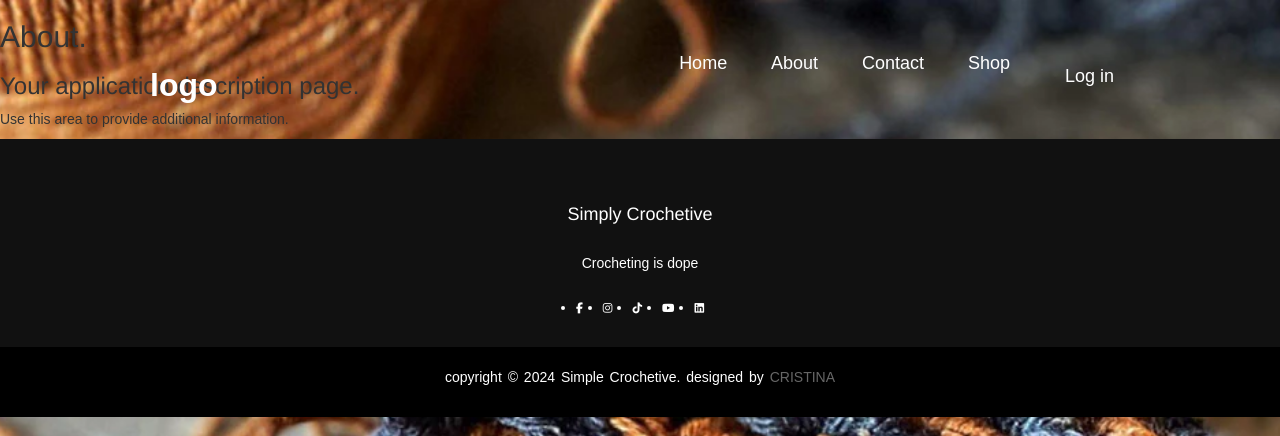
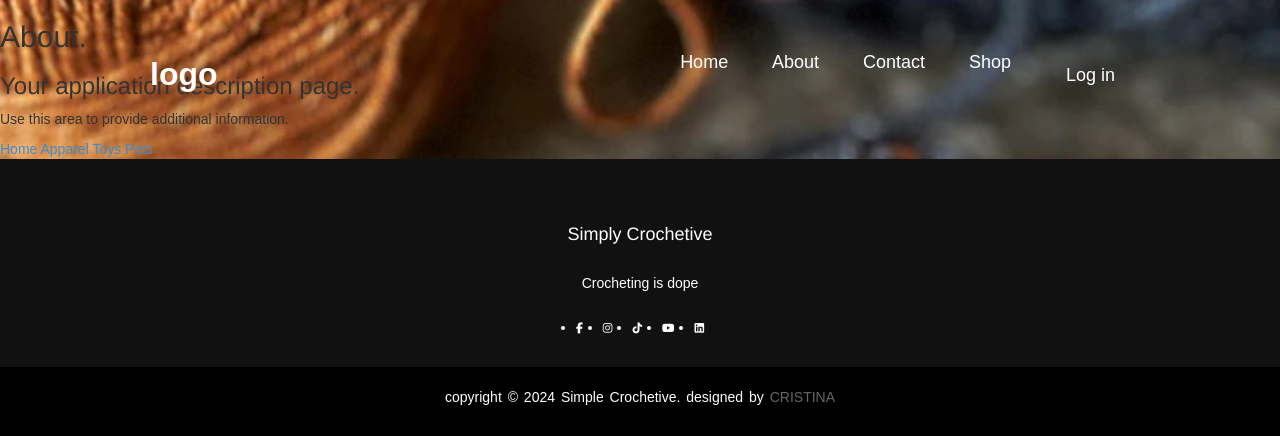
Before and after one commit to CristSwen/CrochetiveWebsite, a Django app: page /about/ in a window 1280 px wide. Shown: the top 436 px of the page. Run offline with Django 3.2, Linux system fonts and the light colour scheme; some libraries are stand-ins or nearby versions.

Commit message:
Added a secondary navbar for the shop.

```diff
--- a/CrochetiveWebsite/app/static/app/content/site.css
+++ b/CrochetiveWebsite/app/static/app/content/site.css
@@ -70,7 +70,7 @@ input[type="checkbox"].input-validation-error {
 
 }
 
-.navbar a{
+.home_navbar a{
     position: relative;
     font-size: 18px;
     color: white;
@@ -79,7 +79,7 @@ input[type="checkbox"].input-validation-error {
     margin-left: 40px;
 }
 
-.navbar a::before{
+.home_navbar a::before{
     content: '';
     position: absolute;
     top: 100%;
@@ -90,7 +90,7 @@ input[type="checkbox"].input-validation-error {
     transition: .3s;
 }
 
-.navbar a:hover::before{
+.home_navbar a:hover::before{
     width: 100%;
 
 
--- a/CrochetiveWebsite/app/templates/app/index.html
+++ b/CrochetiveWebsite/app/templates/app/index.html
@@ -15,7 +15,7 @@
 </section>
 
 <section>
-    <div class="Home_product_bckg">
+    <div id="Apparel" class="Home_product_bckg">
         <h1 class="centered-text home_featured-text">Featured products</h1>
         <div class="card">
             <img src="" alt="Denim Jeans" style="width:100%" />
--- a/CrochetiveWebsite/app/templates/app/layout.html
+++ b/CrochetiveWebsite/app/templates/app/layout.html
@@ -18,7 +18,7 @@
 
         <header class="header">
             <a href="#" class="logo">logo</a>
-            <nav class="navbar">
+            <nav class="home_navbar">
             <a href="{% url 'home' %}">Home</a>
             <a href="{% url 'about' %}">About</a>
             <a href="{% url 'contact' %}">Contact</a>
@@ -32,7 +32,12 @@
 
     {% block content %}{% endblock %}
 
-
+    <nav class="shop_navbar">
+        <a href="{% url 'home' %}">Home</a>
+        <a href="#Apparel">Apparel</a>
+        <a href="#Toys">Toys</a>
+        <a href="#Pets">Pets</a>
+    </nav>
 
     <script src="{% static 'app/scripts/jquery-1.10.2.js' %}"></script>
     <script src="{% static 'app/scripts/bootstrap.js' %}"></script>
```
